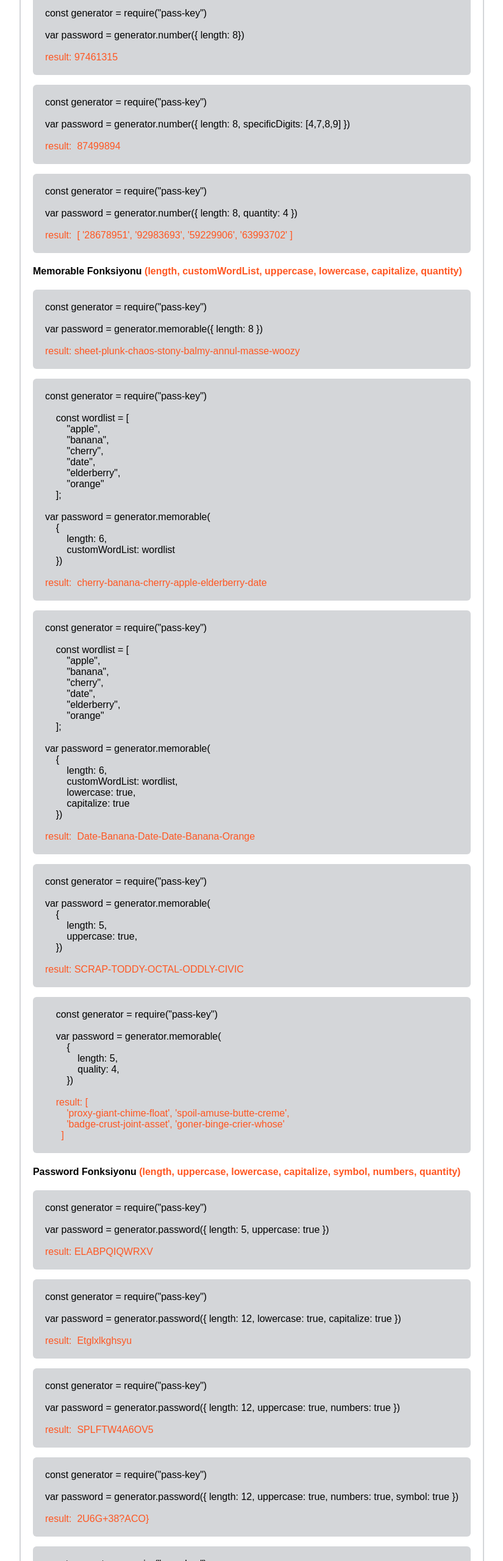
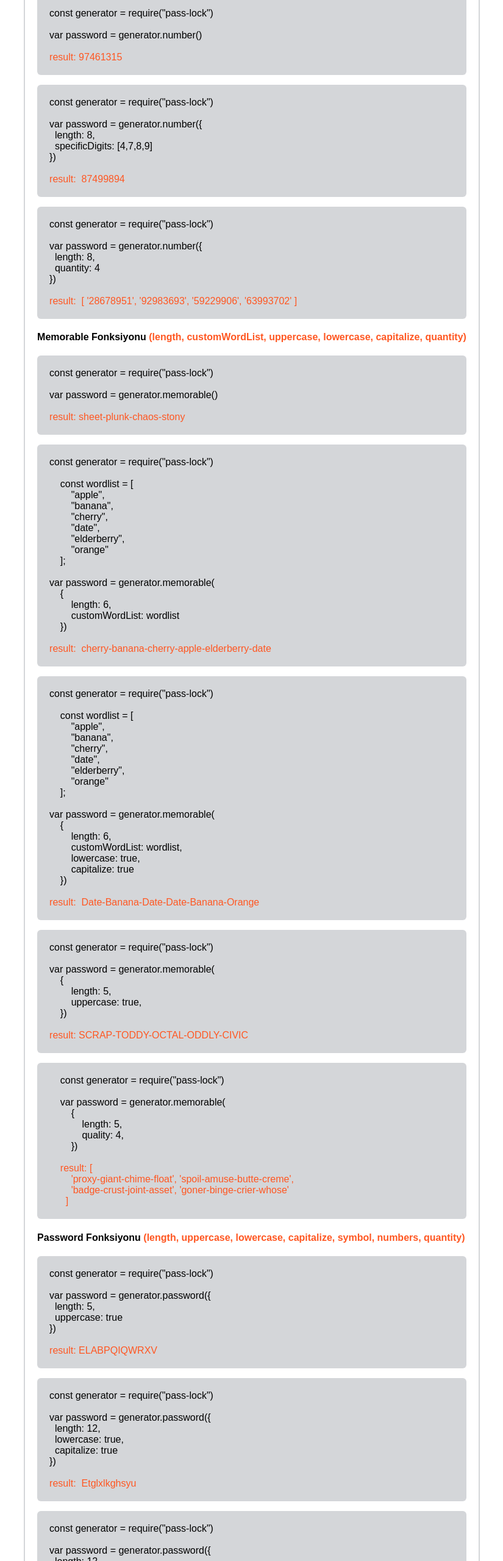
Before and after one commit to meryemisik/pass-lock, a website: page index.html in a window 1280 px wide. Shown: the part 160-2720 px from the top of the page at 61% size, without its empty margins (227-1052 px from the left). Drawn offline with Linux system fonts and the light colour scheme.

Commit message:
updated package name

```diff
--- a/index.html
+++ b/index.html
@@ -14,21 +14,27 @@
           Number Fonksiyonu
           <span class="red">(length, specificDigits, quantity)</span>
         </h4>
-<pre><code>const generator = require("pass-key")
+<pre><code>const generator = require("pass-lock")
 
-var password = generator.number({ length: 8})
+var password = generator.number()
 
 <span class="red">result: 97461315</span></code></pre>
         <pre>
-const generator = require("pass-key")
+const generator = require("pass-lock")
 
-var password = generator.number({ length: 8, specificDigits: [4,7,8,9] })
+var password = generator.number({
+  length: 8,
+  specificDigits: [4,7,8,9]
+})
 
 <span class="red">result:  87499894</span></pre>
         <pre>
-const generator = require("pass-key")
+const generator = require("pass-lock")
 
-var password = generator.number({ length: 8, quantity: 4 })
+var password = generator.number({
+  length: 8,
+  quantity: 4
+})
 
 <span class="red">result:  [ '28678951', '92983693', '59229906', '63993702' ]</span></pre>
 
@@ -39,12 +45,12 @@ var password = generator.number({ length: 8, quantity: 4 })
             quantity)</span
           >
         </h4>
-        <pre><code>const generator = require("pass-key")
+        <pre><code>const generator = require("pass-lock")
 
-var password = generator.memorable({ length: 8 })
+var password = generator.memorable()
 
-<span class="red">result: sheet-plunk-chaos-stony-balmy-annul-masse-woozy</span></code></pre>
-        <pre><code>const generator = require("pass-key")
+<span class="red">result: sheet-plunk-chaos-stony</span></code></pre>
+        <pre><code>const generator = require("pass-lock")
 
     const wordlist = [
         "apple",
@@ -63,7 +69,7 @@ var password = generator.memorable(
 
 <span class="red">result:  cherry-banana-cherry-apple-elderberry-date</span></code></pre>
         <pre>
-<code>const generator = require("pass-key")
+<code>const generator = require("pass-lock")
 
     const wordlist = [
         "apple",
@@ -84,7 +90,7 @@ var password = generator.memorable(
 
 <span class="red">result:  Date-Banana-Date-Date-Banana-Orange</span></code></pre>
         <pre>
-<code>const generator = require("pass-key")
+<code>const generator = require("pass-lock")
 
 var password = generator.memorable(
     {
@@ -95,7 +101,7 @@ var password = generator.memorable(
 <span class="red">result: SCRAP-TODDY-OCTAL-ODDLY-CIVIC</span></code></pre>
 
         <pre>
-    <code>const generator = require("pass-key")
+    <code>const generator = require("pass-lock")
 
     var password = generator.memorable(
         {
@@ -115,29 +121,47 @@ var password = generator.memorable(
             quantity)</span
           >
         </h4>
-        <pre><code>const generator = require("pass-key")
+        <pre><code>const generator = require("pass-lock")
 
-var password = generator.password({ length: 5, uppercase: true })
+var password = generator.password({
+  length: 5,
+  uppercase: true
+})
 
 <span class="red">result: ELABPQIQWRXV</span></code></pre>
-        <pre><code>const generator = require("pass-key")
+        <pre><code>const generator = require("pass-lock")
 
-var password = generator.password({ length: 12, lowercase: true, capitalize: true })
+var password = generator.password({
+  length: 12,
+  lowercase: true,
+  capitalize: true
+})
 
 <span class="red">result:  Etglxlkghsyu</span></code></pre>
-        <pre><code>const generator = require("pass-key")
+        <pre><code>const generator = require("pass-lock")
 
-var password = generator.password({ length: 12, uppercase: true, numbers: true })
+var password = generator.password({
+  length: 12,
+  uppercase: true,
+  numbers: true })
 
 <span class="red">result:  SPLFTW4A6OV5</span></code></pre>
-        <pre><code>const generator = require("pass-key")
+        <pre><code>const generator = require("pass-lock")
 
-var password = generator.password({ length: 12, uppercase: true, numbers: true, symbol: true })
+var password = generator.password({
+  length: 12,
+  uppercase: true,
+  numbers: true,
+  symbol: true
+})
 
 <span class="red">result:  2U6G+38?ACO}</span></code></pre>
-        <pre><code>const generator = require("pass-key")
+        <pre><code>const generator = require("pass-lock")
 
-var password = generator.password({ length: 6, quantity:4 })
+var password = generator.password({
+  length: 6,
+  quantity:4
+})
 
 <span class="red">result:  [ 'eyULUU', 'RJpFdR', 'yUnYLV', 'dGqJqd' ]</span></code></pre>
       </div>
```
Also changed, not shown: index.js (+5 -7 lines), package.json (+4 -4 lines), readme.md, 1 other file.
